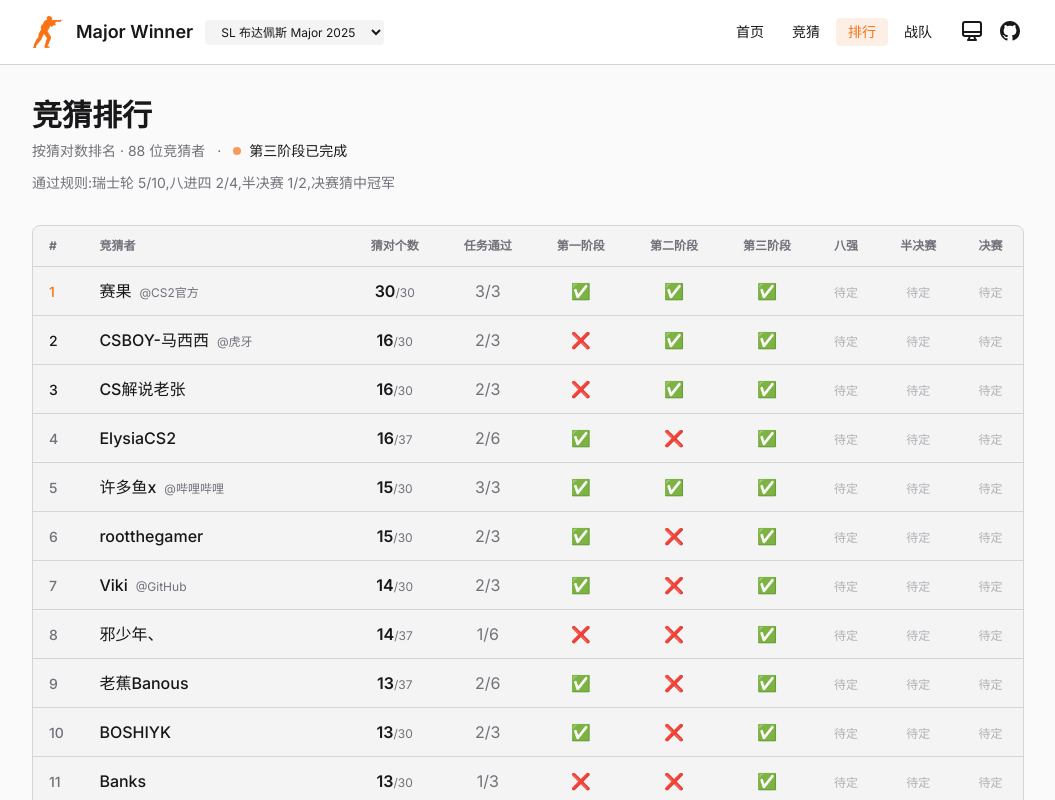
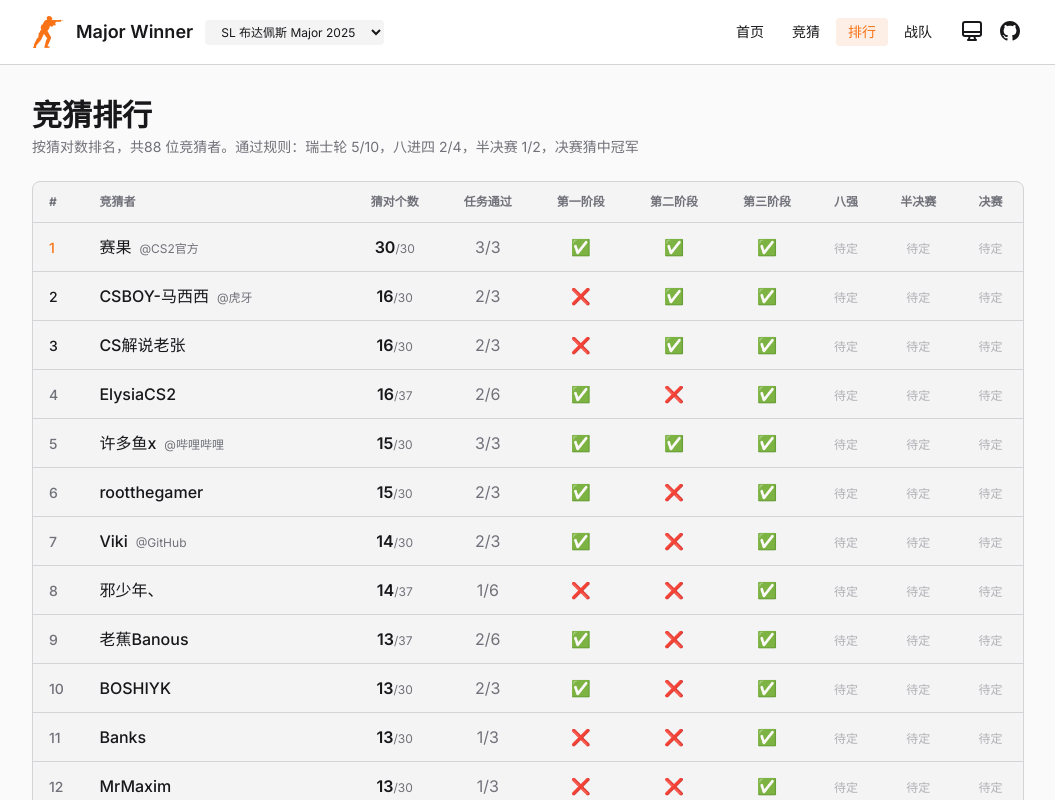
Before and after one commit to vikiboss/major-winner, a Next.js app: page /predictors in a window 1280 px wide. Shown: the top 800 px of the page, without its empty margins (112-1167 px from the left). Built offline with nearby package versions, Linux system fonts and the light colour scheme.

Commit message:
chore: 统一标题和间距

```diff
--- a/app/predictions/layout.tsx
+++ b/app/predictions/layout.tsx
@@ -7,21 +7,21 @@ export default function PredictionsLayout({ children }: { children: React.ReactN
 
   if (!eventPreds) {
     return (
-      <div className="mx-auto max-w-7xl px-4 py-8">
+      <div className="mx-auto min-h-screen max-w-5xl px-4 py-6 sm:py-8">
         <div className="text-center">
-          <h1 className="text-primary mb-4 text-2xl font-semibold">各竞猜者、玩家竞猜情况</h1>
-          <p className="text-muted">暂无竞猜数据</p>
+          <h1 className="text-primary text-2xl font-bold">各竞猜者、玩家竞猜情况</h1>
+          <p className="text-muted mt-1 text-sm">暂无竞猜数据</p>
         </div>
       </div>
     )
   }
 
   return (
-    <div className="mx-auto max-w-5xl px-4 py-6 sm:py-8 min-h-screen">
+    <div className="mx-auto min-h-screen max-w-5xl px-4 py-6 sm:py-8">
       {/* 页面标题 */}
       <div className="mb-6">
-        <h1 className="text-primary mb-2 text-2xl font-semibold sm:text-3xl">竞猜情况</h1>
-        <p className="text-secondary text-sm sm:text-base">查看所有竞猜者在各阶段的竞猜情况</p>
+        <h1 className="text-primary text-2xl font-bold sm:text-3xl">竞猜情况</h1>
+        <p className="text-muted mt-1 text-sm">查看所有竞猜者在各阶段的竞猜情况</p>
       </div>
 
       {/* 阶段切换标签 */}
--- a/app/predictors/page.tsx
+++ b/app/predictors/page.tsx
@@ -1,4 +1,4 @@
-import { events, getAllPredictorStats, getEventProgress, getEventStatusText } from '@/lib/data'
+import { events, getAllPredictorStats, getEventProgress } from '@/lib/data'
 import { Metadata } from 'next'
 
 export const metadata: Metadata = {
@@ -35,29 +35,12 @@ export default function PredictorsPage() {
   ]
 
   return (
-    <div className="mx-auto w-full max-w-5xl px-4 py-6 sm:py-8">
+    <div className="mx-auto min-h-screen w-full max-w-5xl px-4 py-6 sm:py-8">
       {/* Header */}
-      <div className="mb-6 sm:mb-8">
-        <h1 className="text-primary mb-2 text-2xl font-semibold sm:text-3xl">竞猜排行</h1>
-        <div className="mt-2 flex flex-col gap-2 text-sm sm:flex-row sm:flex-wrap sm:items-center sm:gap-3">
-          <p className="text-muted">按猜对数排名 · {stats.length} 位竞猜者</p>
-          <span className="text-muted hidden sm:inline">·</span>
-          <div className="flex items-center gap-2">
-            <div
-              className={`h-2 w-2 rounded-full ${
-                eventProgress.currentStage
-                  ? 'bg-primary-400 animate-pulse'
-                  : eventProgress.eventStatus === 'completed'
-                    ? 'bg-win'
-                    : 'bg-muted'
-              }`}
-            />
-            <span className="text-secondary">{getEventStatusText(eventProgress.eventStatus)}</span>
-          </div>
-        </div>
-        <p className="text-muted mt-3 text-xs sm:text-sm">
-          <span className="text-tertiary">通过规则:</span>瑞士轮 5/10,八进四 2/4,半决赛
-          1/2,决赛猜中冠军
+      <div className="mb-6">
+        <h1 className="text-primary text-2xl font-bold sm:text-3xl">竞猜排行</h1>
+        <p className="text-muted mt-1 text-sm">
+          {`按猜对数排名，共${stats.length} 位竞猜者。通过规则：瑞士轮 5/10，八进四 2/4，半决赛 1/2，决赛猜中冠军`}
         </p>
       </div>
 
--- a/app/teams/page.tsx
+++ b/app/teams/page.tsx
@@ -258,10 +258,10 @@ export default function TeamsPage() {
   })
 
   return (
-    <div className="mx-auto w-full max-w-5xl px-4 py-6">
+    <div className="mx-auto min-h-screen w-full max-w-5xl px-4 py-6 sm:py-8">
       {/* Header */}
       <div className="mb-6">
-        <h1 className="text-primary text-2xl font-bold">参赛战队</h1>
+        <h1 className="text-primary text-2xl font-bold sm:text-3xl">参赛战队</h1>
         <p className="text-muted mt-1 text-sm">
           {event.name} • 共 {teams.length} 支队伍
         </p>
```
